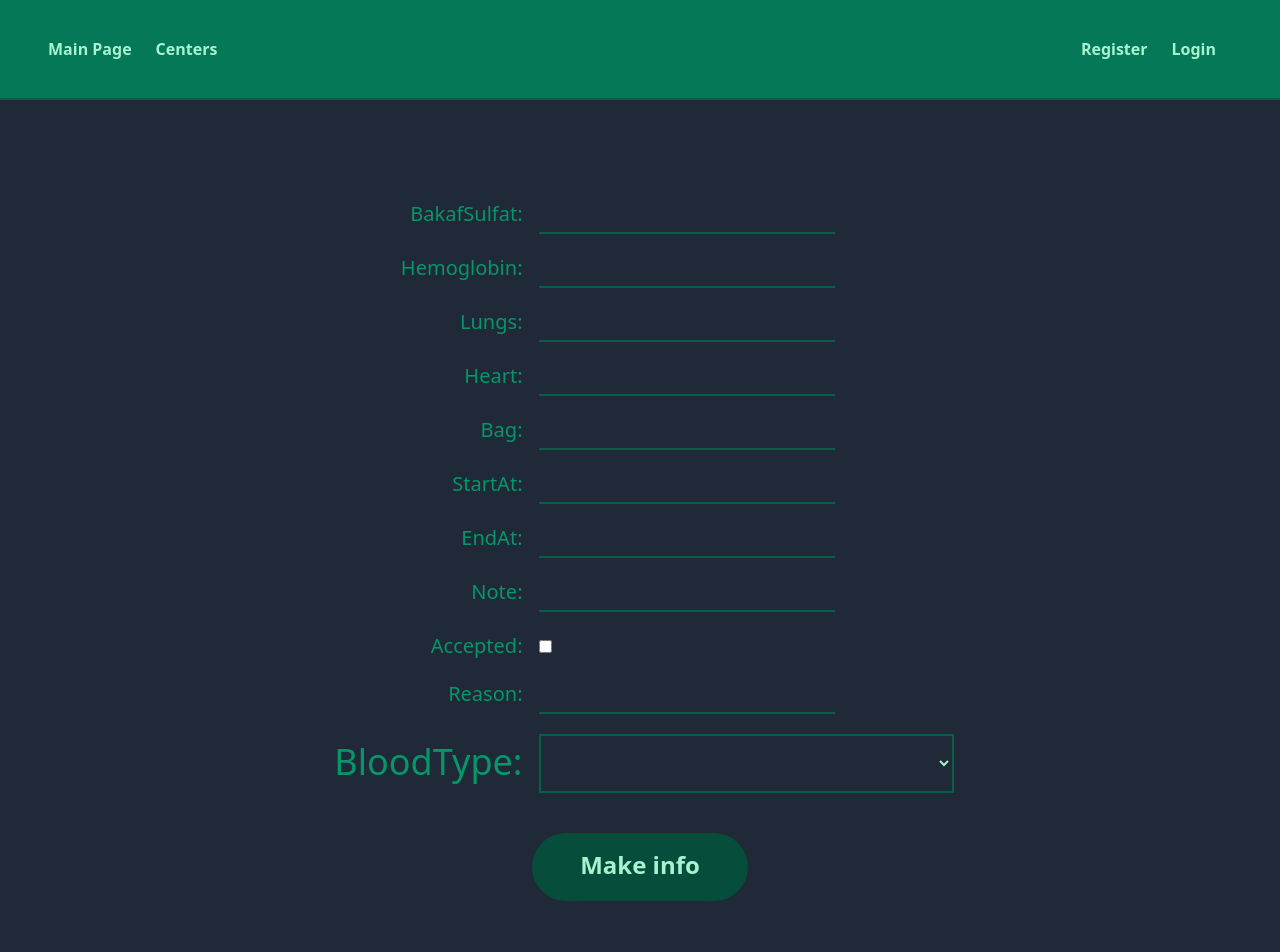
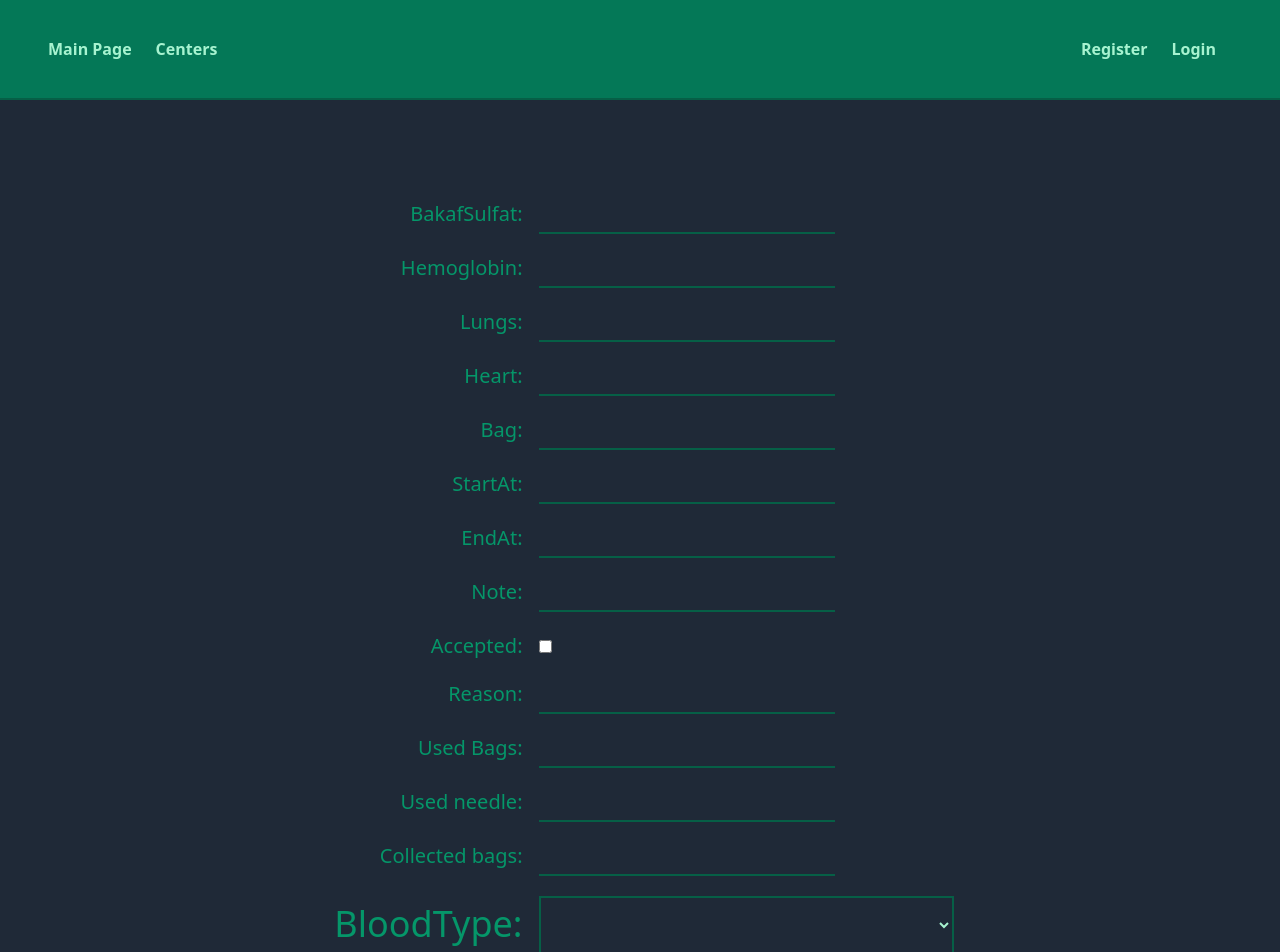
Before and after one commit to ISA-Banka-krvi-Team-39/FE-Banka-krvi, a Next.js app: page /informations in a window 1280 px wide. Shown: the top 952 px of the page. Built offline with nearby package versions, Linux system fonts and the light colour scheme.

Commit message:
Added spended bags and needles and collected blood

```diff
--- a/src/pages/informations.tsx
+++ b/src/pages/informations.tsx
@@ -20,6 +20,9 @@ export default function MakeInfo() {
   const [reason,setReason] = useState('');
   const [startAt,setStartAt] = useState('');
   const [endAt,setEndAt] = useState('');
+  const [needle,setNeedle] = useState('');
+  const [bags,setBags] = useState('');
+  const [usedBags,setUsedBags] = useState('');
   const [appointmentId,setAppointmentId] = useState('');
 
     var info: InfoDTO = {note:note,bakarSulfat:bakarSulfat,bloodType:bloodType,hemoglobin:hemoglobin,
@@ -50,7 +53,15 @@ export default function MakeInfo() {
         else
             retA = '1';
         info.appointmentId = retA;
-        axios.post("http://localhost:8081/api/appointment/info", info,config)
+        axios.post("http://localhost:8081/api/appointment/info/" + usedBags, info,config)
+        .then(res => {
+        console.log(res);
+        })
+        .catch(err => {
+        console.log(err)
+        alert(err.toString());
+        });
+        axios.post("http://localhost:8081/api/appointment/" + bags +"/" + needle, info,config)
         .then(res => {
         console.log(res);
         })
@@ -151,6 +162,27 @@ export default function MakeInfo() {
             }}
             nameToSet='Reason'
           ></CustomInput>
+          <CustomInput
+            type='text'
+            onChange={(event) => {
+                setBags(event.target.value);
+            }}
+            nameToSet='Used Bags'
+          ></CustomInput>
+          <CustomInput
+            type='text'
+            onChange={(event) => {
+                setNeedle(event.target.value);
+            }}
+            nameToSet='Used needle'
+          ></CustomInput>
+          <CustomInput
+            type='text'
+            onChange={(event) => {
+                setUsedBags(event.target.value);
+            }}
+            nameToSet='Collected bags'
+          ></CustomInput>
 
           <div className="my-5 w-[700px]">
             <div className="w-[256px] inline-flex justify-end">
```
